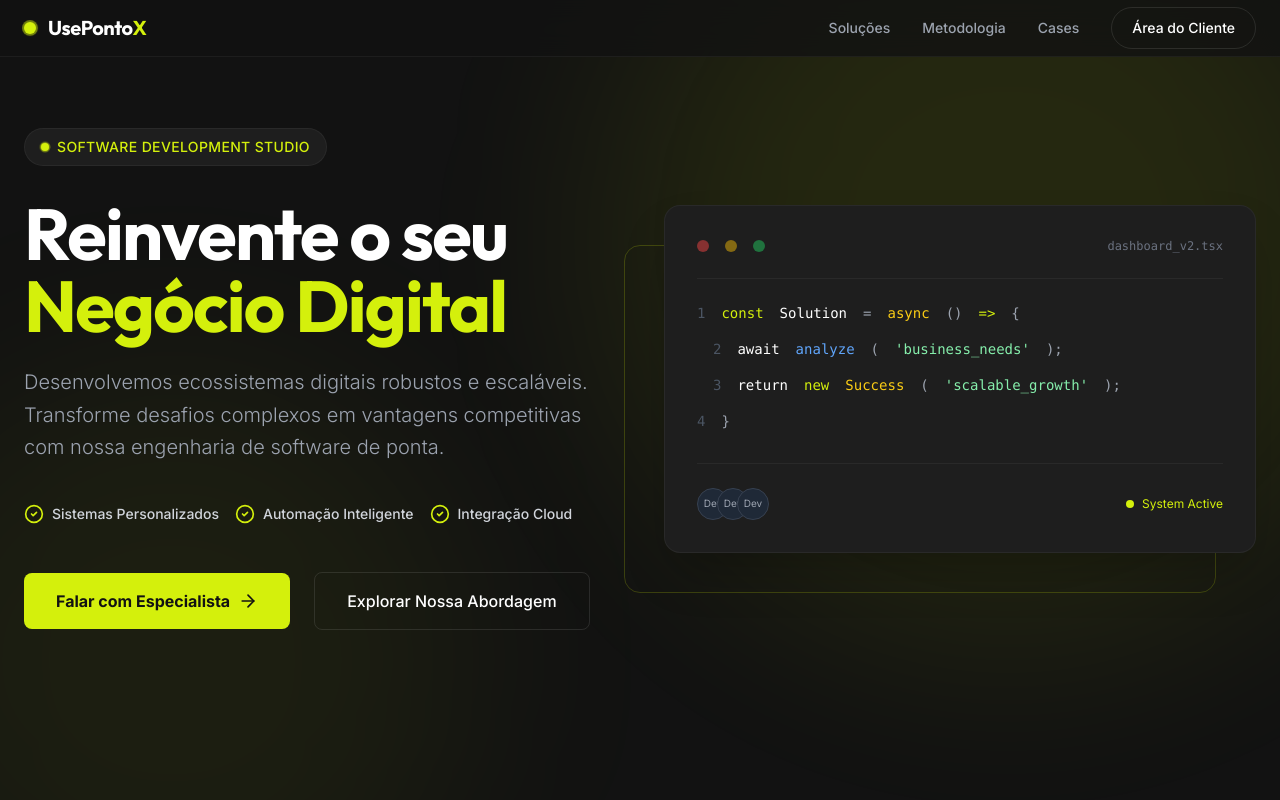
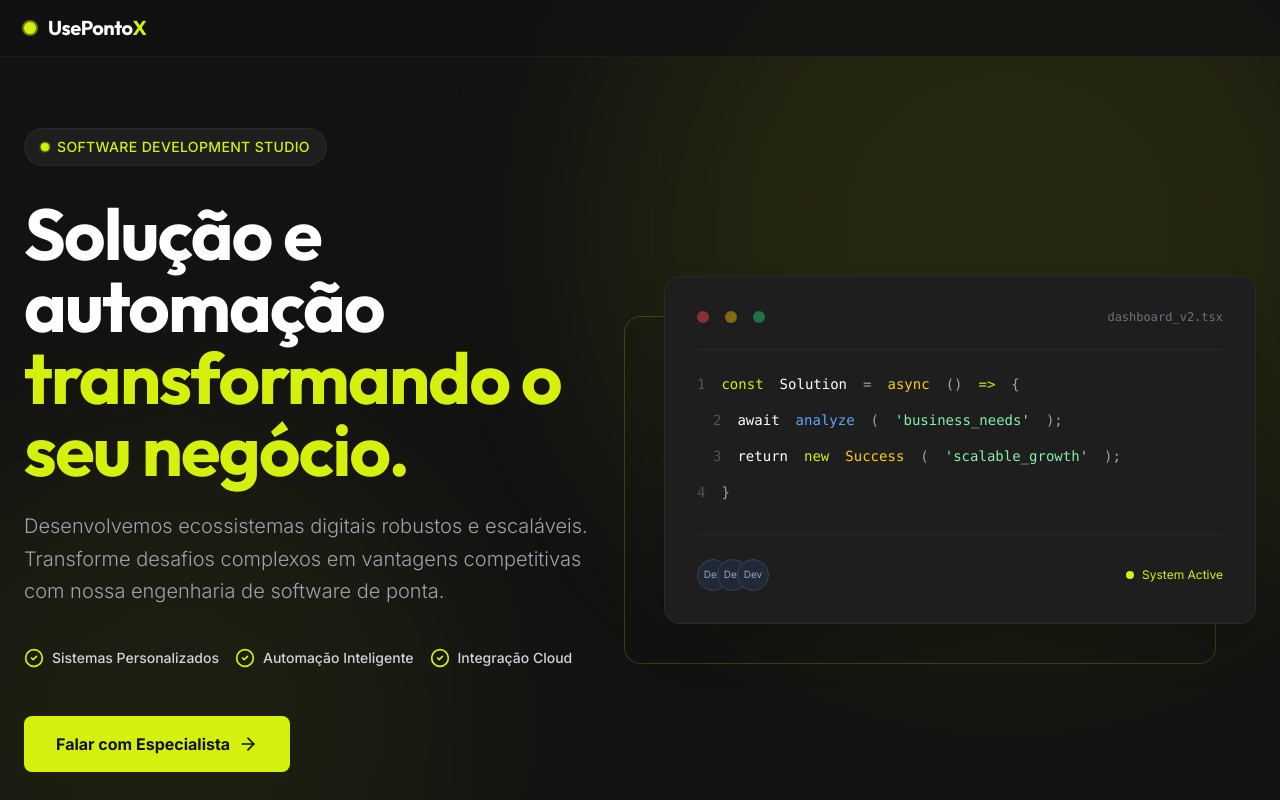
Before and after one commit to usepontox/usepontoxlandingpage, a React (Vite) app: page / in a window 1280 px wide. Shown: the top 800 px of the page. Built offline with nearby package versions, Linux system fonts and the light colour scheme.

Commit message:
Update via npm run deploy

```diff
--- a/src/App.tsx
+++ b/src/App.tsx
@@ -3,12 +3,10 @@
 import { Automations } from './components/Automations';
 import { Contact } from './components/Contact';
 import { Header } from './components/Header';
-import { ParticleBackground } from './components/ParticleBackground';
 
 function App() {
   return (
     <main className="min-h-screen bg-background text-white selection:bg-primary/30 relative">
-      <ParticleBackground />
       <Header />
       <Hero />
       <Systems />
--- a/src/components/Header.tsx
+++ b/src/components/Header.tsx
@@ -21,12 +21,6 @@
                 </a>
 
                 <nav className="hidden md:flex items-center gap-8 text-sm font-medium text-gray-400">
-                    <a href="#" className="hover:text-primary transition-colors">Soluções</a>
-                    <a href="#" className="hover:text-primary transition-colors">Metodologia</a>
-                    <a href="#" className="hover:text-primary transition-colors">Cases</a>
-                    <button className="px-5 py-2.5 border border-white/10 rounded-full text-white hover:bg-white/5 transition-all">
-                        Área do Cliente
-                    </button>
                 </nav>
 
                 <button className="md:hidden p-2 text-white">
--- a/src/components/Hero.tsx
+++ b/src/components/Hero.tsx
@@ -25,8 +25,8 @@
                     </div>
 
                     <h1 className="text-5xl md:text-7xl font-display font-bold mb-6 leading-tight tracking-tight">
-                        Reinvente o seu <br />
-                        <span className="text-primary">Negócio Digital</span>
+                        Solução e automação <br />
+                        <span className="text-primary">transformando o seu negócio.</span>
                     </h1>
 
                     <p className="text-xl text-gray-400 max-w-xl mb-10 leading-relaxed font-light">
@@ -47,13 +47,15 @@
                     </div>
 
                     <div className="flex flex-col sm:flex-row items-center gap-6">
-                        <button className="w-full sm:w-auto px-8 py-4 bg-primary text-background font-bold rounded-lg hover:bg-primary/90 transition-all flex items-center justify-center gap-2 group">
+                        <a
+                            href="https://wa.me/5541984781575"
+                            target="_blank"
+                            rel="noopener noreferrer"
+                            className="w-full sm:w-auto px-8 py-4 bg-primary text-background font-bold rounded-lg hover:bg-primary/90 transition-all flex items-center justify-center gap-2 group"
+                        >
                             Falar com Especialista
                             <ArrowRight className="w-5 h-5 group-hover:translate-x-1 transition-transform" />
-                        </button>
-                        <button className="w-full sm:w-auto px-8 py-4 border border-white/10 rounded-lg hover:bg-white/5 transition-all text-white font-medium">
-                            Explorar Nossa Abordagem
-                        </button>
+                        </a>
                     </div>
                 </motion.div>
 
```
